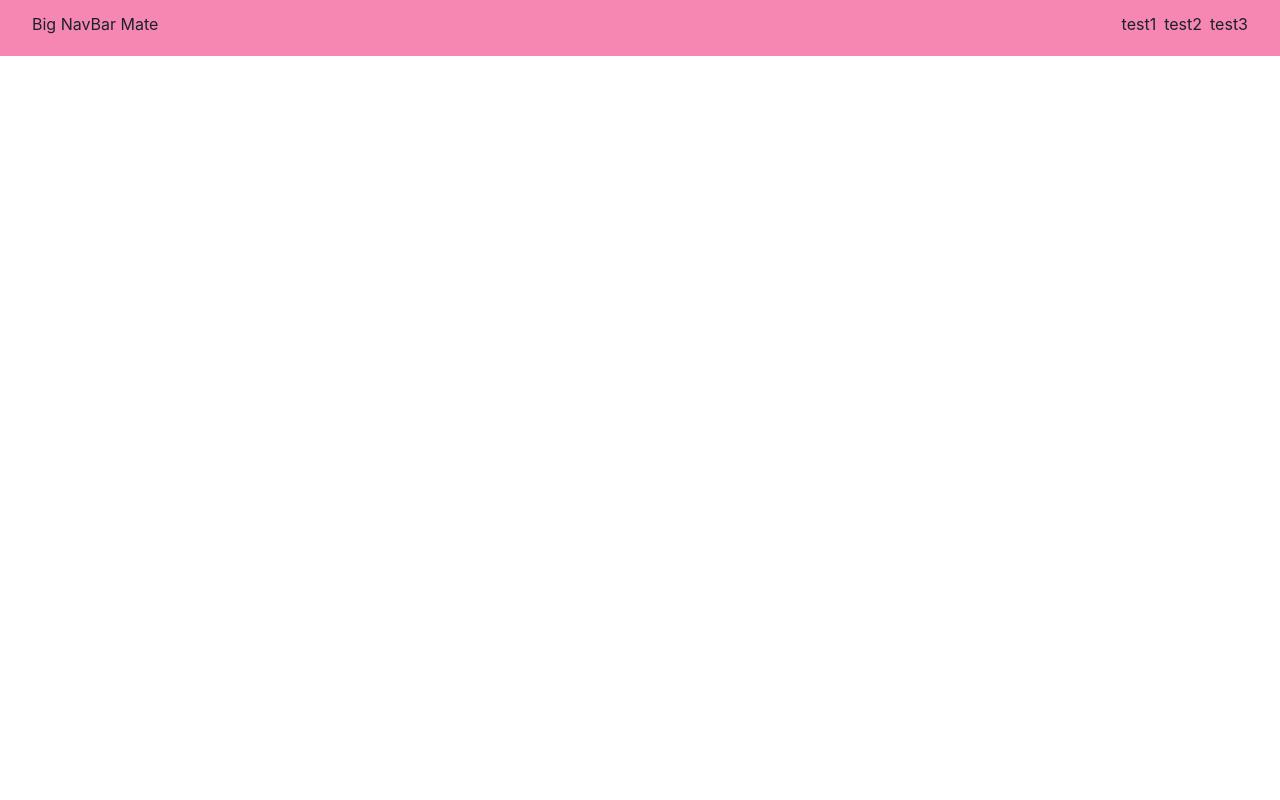
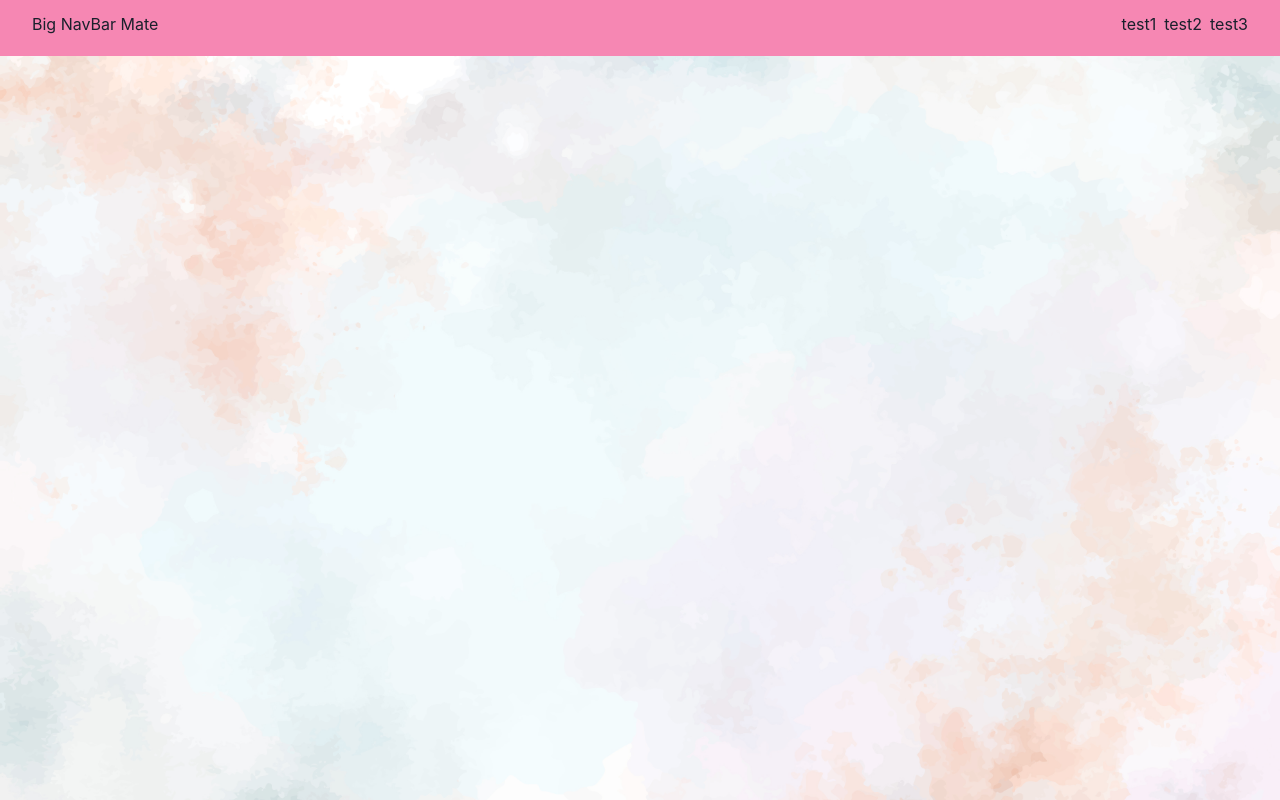
Before and after one commit to denriquem/barter-bay-frontend, a React (Create React App) app in the folder barter-bay-frontend/: page / in a window 1280 px wide. Built offline with nearby package versions, Linux system fonts and the light colour scheme.

Commit message:
background image setup

```diff
--- a/barter-bay-frontend/src/App.tsx
+++ b/barter-bay-frontend/src/App.tsx
@@ -1,11 +1,13 @@
-import { Box, ChakraProvider } from "@chakra-ui/react";
+import { ChakraProvider } from "@chakra-ui/react";
 import { Navbar } from "./components/Navbar";
+import { PageWrapper } from "./components/PageWrapper";
 
 function App() {
     return (
         <ChakraProvider>
-            <Navbar />
-            <Box m="auto" width="20%"></Box>
+            <PageWrapper>
+                <Navbar />
+            </PageWrapper>
         </ChakraProvider>
     );
 }
--- /dev/null
+++ b/barter-bay-frontend/src/components/PageWrapper.tsx
@@ -0,0 +1,23 @@
+import { Box } from "@chakra-ui/react";
+import { ReactNode } from "react";
+import backgroundImage from "../assets/backgroundImage.png";
+import backgroundImage2 from "../assets/Background03.jpg";
+
+interface PageWrapperProps {
+    children: ReactNode;
+}
+
+export const PageWrapper = ({ children }: PageWrapperProps) => {
+    return (
+        <Box
+            minH="100vh"
+            display="flex"
+            flexDir="column"
+            backgroundColor="pink.100"
+            backgroundImage={backgroundImage2}
+            bgSize="cover"
+        >
+            {children}
+        </Box>
+    );
+};
```
Also changed, not shown: barter-bay-frontend/src/assets/Background03.jpg (added), barter-bay-frontend/src/assets/backgroundImage.png (added).
